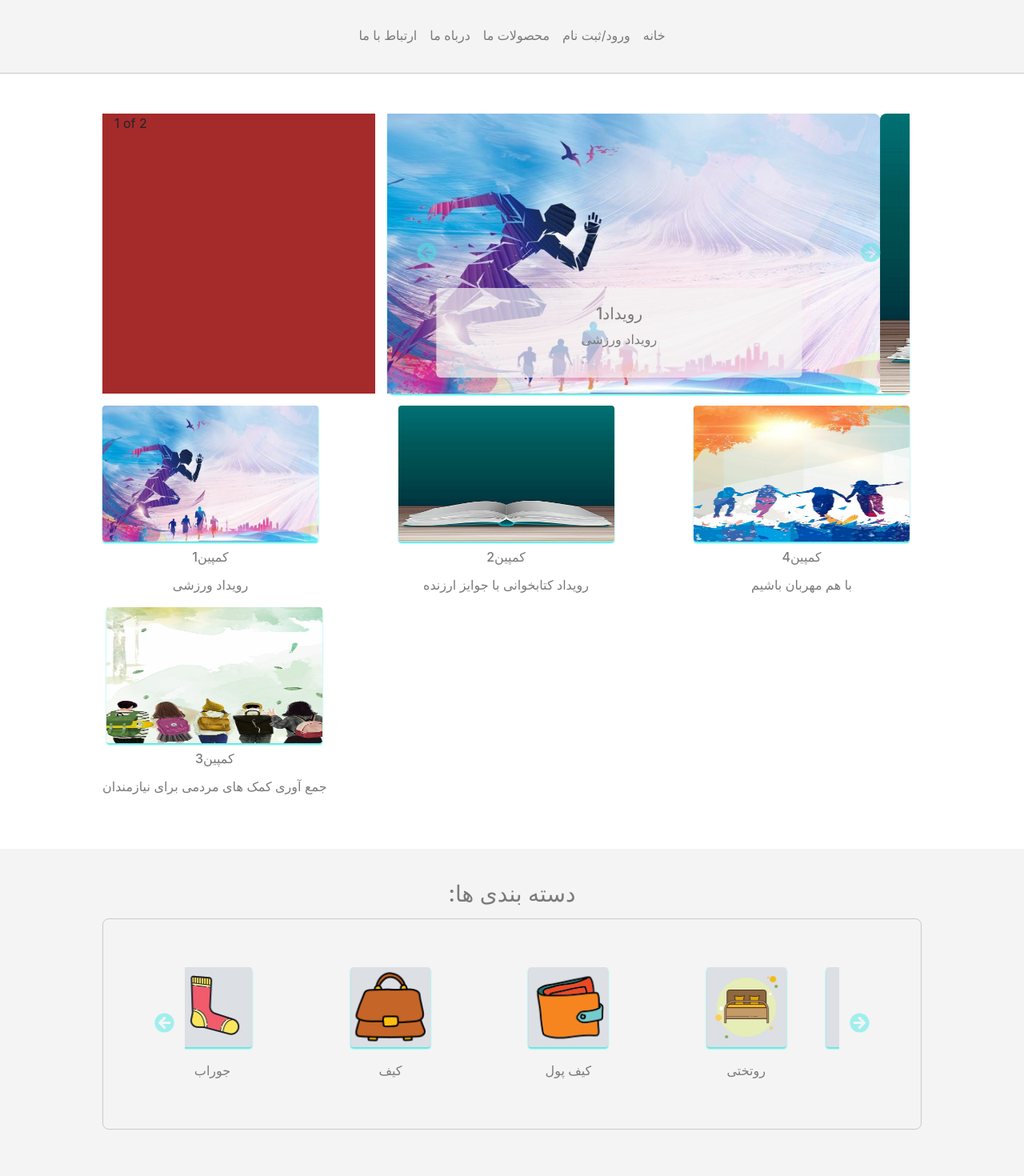
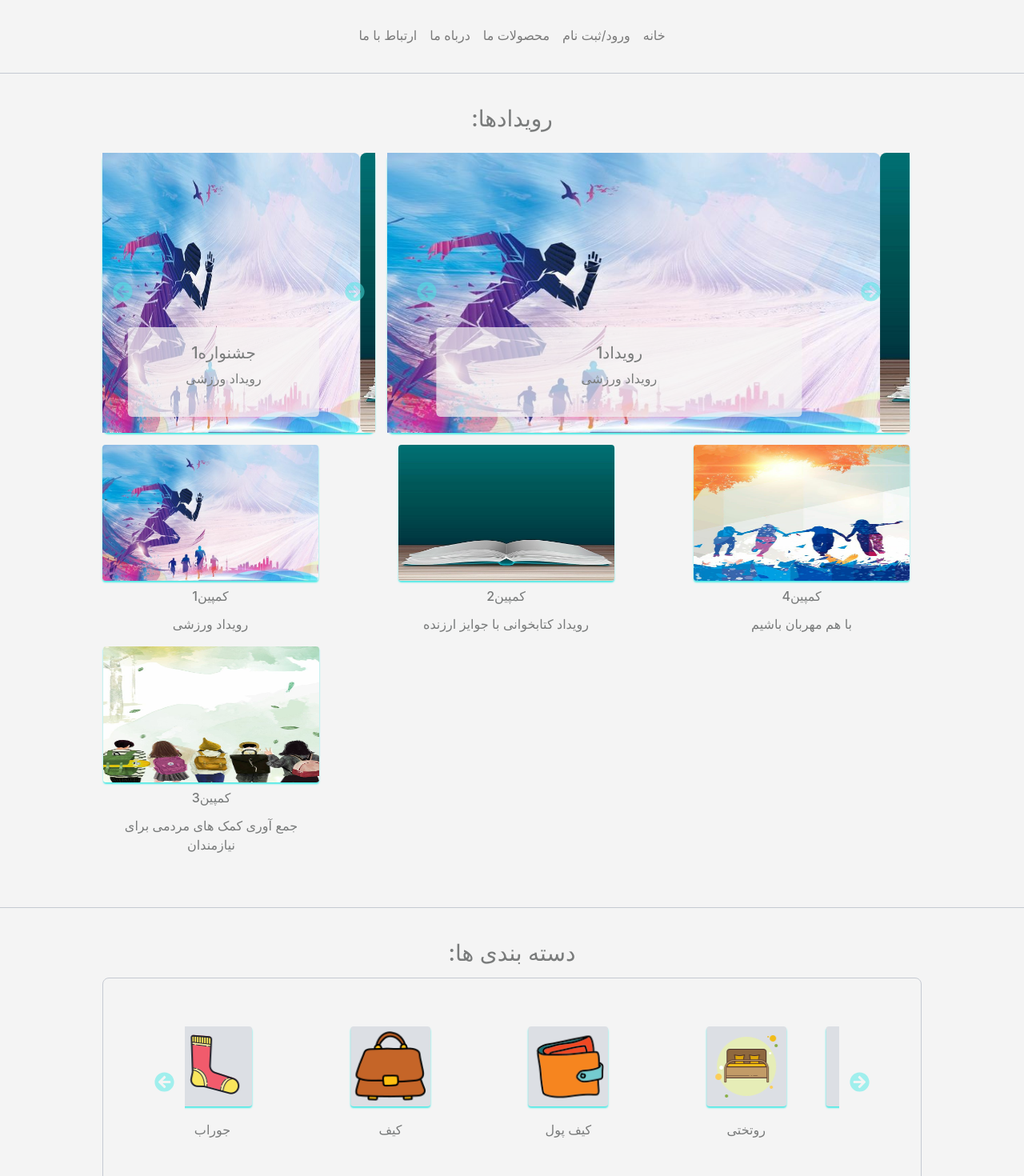
Before and after one commit to faezekeshmiri/internship-angular-project, an Angular app in the folder online-shop/: page /home in a window 1280 px wide. Shown: the part 140-1610 px from the top of the page at 80% size. Built offline with nearby package versions, Linux system fonts and the light colour scheme.

Commit message:
Complete events component. Closes #8

```diff
--- a/online-shop/src/app/categories/categories.component.html
+++ b/online-shop/src/app/categories/categories.component.html
@@ -16,7 +16,7 @@
       <div *ngFor="let in of counter(pages) ; let i = index;"  class="carousel-item" [class.active]="i === 0">
 
         <div class="d-flex flex-wrap justify-content-between ">
-          <div *ngFor="let cat of categories | slice:(i*pageLen):(i+1)*pageLen; let j = index;" class="margin text-center category">
+          <div *ngFor="let cat of items | slice:(i*pageLen):(i+1)*pageLen; let j = index;" class="margin text-center category">
 
             <a class="cat-link" href="#">
               <img src={{cat.image}} class="rounded cat-img">
--- a/online-shop/src/app/categories/categories.component.ts
+++ b/online-shop/src/app/categories/categories.component.ts
@@ -1,6 +1,6 @@
 import { CategoryService } from './../category.service';
 import { Category } from './../category';
-import { Component, OnInit } from '@angular/core';
+import { Component, OnInit, Input } from '@angular/core';
 import { faArrowCircleLeft , faArrowCircleRight} from '@fortawesome/free-solid-svg-icons';
 
 @Component({
@@ -11,19 +11,16 @@ import { faArrowCircleLeft , faArrowCircleRight} from '@fortawesome/free-solid-s
 export class CategoriesComponent implements OnInit {
   leftArr = faArrowCircleLeft;
   rightArr = faArrowCircleRight;
-  categories: Category[];
-  title = 'دسته بندی ها';
+  @Input() items;
+  @Input() title: string; // decorate the property with @Input()
   pages: number ;
   pageLen = 4;
   constructor(private categoryService: CategoryService) { }
 
   ngOnInit() {
-    this.getCategories();
-    this.pages = this.pagination(this.categories.length , this.pageLen) ;
+    this.pages = this.pagination(this.items.length , this.pageLen) ;
   }
-  getCategories(): void{
-    this.categoryService.getCategories().subscribe(categories => this.categories = categories);
-  }
+
   counter(i: number) {
     return new Array(i);
   }
--- a/online-shop/src/app/events/events.component.css
+++ b/online-shop/src/app/events/events.component.css
@@ -1,3 +1,7 @@
+section{
+    background-color: #f4f4f4;
+    border-bottom: 0.5px solid #c5cad2;
+}
 .event-img{
     height: 350px;
     border-radius: 8px;
@@ -5,9 +9,6 @@
 .my-car{
     box-shadow: 0px 2px 2px  #4DE9E5 ;
     border-radius: 8px;
-}
-.test{
-    background-color: brown;
 }
 .my-caption{
     color: #797b7b;
@@ -27,9 +28,15 @@
     padding-top: 15px;
     padding-left: 0px;
 }
+.campaign{
+    max-width: 272px;
+}
 .caption{
     color: #797b7b;
 }
 .link{
     text-decoration: none;
 }
+.festivals{
+    padding: 0px;
+}
--- a/online-shop/src/app/events/events.component.html
+++ b/online-shop/src/app/events/events.component.html
@@ -1,8 +1,26 @@
 <section class="padding">
+  <h3 class="padding text-center title">:رویدادها</h3>
     <div class="container-fluid events">
         <div class="row">
-          <div class="col-4 test">
-            1 of 2
+          <div class="col-4 festivals">
+            <div id="carouselExample" class="carousel slide my-car " data-ride="carousel">
+                <!--Controls-->
+                <div class="controls-top">
+                    <a class="carousel-control-prev" href="#carouselExample" data-slide="prev"><fa-icon [icon]="leftArr" class="mx-auto my-icon"></fa-icon></a>
+                    <a class="carousel-control-next" href="#carouselExample" data-slide="next"><fa-icon [icon]="rightArr" class="mx-auto my-icon"></fa-icon></a>
+                </div>
+                <!--/.Controls-->
+                <div class="carousel-inner">
+                  <div *ngFor="let fest of festivals ; let i = index" class="carousel-item" [class.active]="i === 0">
+                    <img class="d-block w-100 event-img" src={{fest.image}} alt="First slide">
+                    <div class="carousel-caption d-none d-md-block my-caption">
+                        <h5>{{fest.title}}</h5>
+                        <p>{{fest.caption}}</p>
+                      </div>
+                  </div>
+                </div>
+
+            </div>
           </div>
           <div class="col-8">
             <div id="carouselExampleIndicators" class="carousel slide my-car" data-ride="carousel">
--- a/online-shop/src/app/home/home.component.html
+++ b/online-shop/src/app/home/home.component.html
@@ -1,2 +1,3 @@
 <app-events></app-events>
-<app-categories></app-categories>
+<app-categories [title]="title1" [items]="items1" ></app-categories>
+<app-categories [title]="title2" [items]="items1" ></app-categories>
--- a/online-shop/src/app/home/home.component.ts
+++ b/online-shop/src/app/home/home.component.ts
@@ -1,4 +1,6 @@
 import { Component, OnInit } from '@angular/core';
+import { Category } from '../category';
+import { CategoryService } from '../category.service';
 
 @Component({
   selector: 'app-home',
@@ -6,10 +8,15 @@ import { Component, OnInit } from '@angular/core';
   styleUrls: ['./home.component.css']
 })
 export class HomeComponent implements OnInit {
-
-  constructor() { }
+  title1 = 'دسته بندی ها';
+  items1: Category[];
+  title2 = 'جدیدترین ها';
+  constructor(private categoryService: CategoryService) { }
 
   ngOnInit() {
+    this.getCategories();
   }
-
+  getCategories(): void{
+    this.categoryService.getCategories().subscribe(categories => this.items1 = categories);
+  }
 }
--- a/online-shop/src/app/product.ts
+++ b/online-shop/src/app/product.ts
@@ -1,7 +1,6 @@
 export interface Product {
-    id: number;
     name: string;
+    image: string;
+    description: string;
     price: number;
-    discription: string;
-    image?: string; // image url
 }
```
